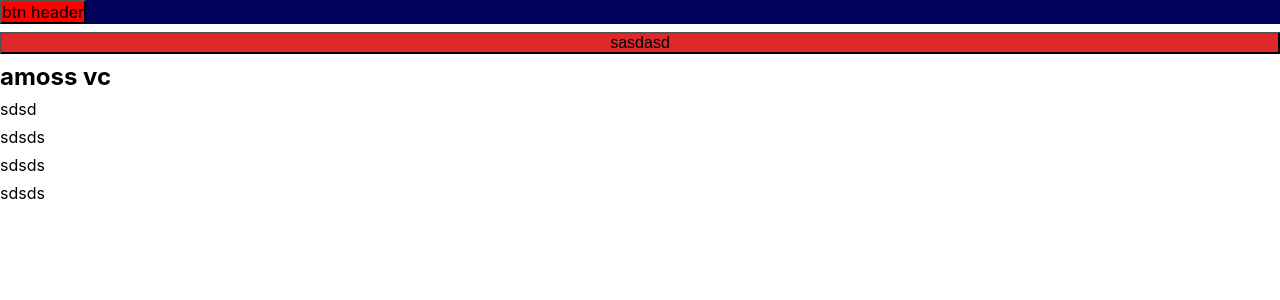
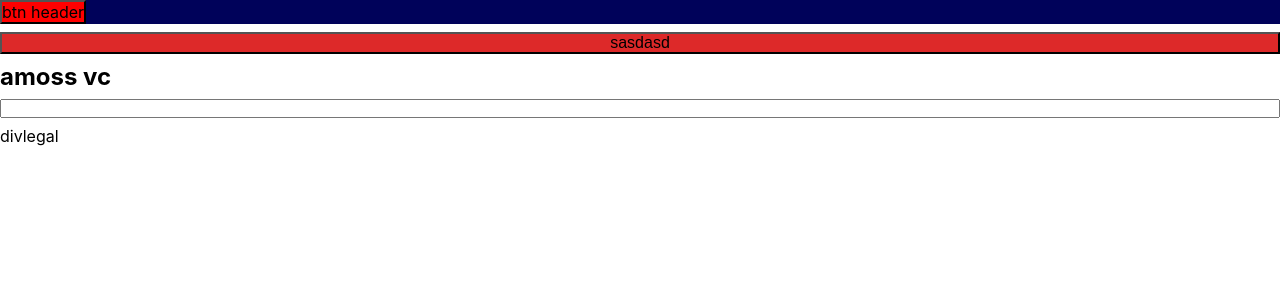
Before and after one commit to TonyzCataldo/Fork-, a React (Vite) app: page / in a window 1280 px wide. Shown: the top 300 px of the page. Built offline with nearby package versions, Linux system fonts and the light colour scheme.

Commit message:
div e input

```diff
--- a/src/App.tsx
+++ b/src/App.tsx
@@ -7,10 +7,8 @@ function App() {
       <Header />
       <Button crazy> sasdasd</Button>
       <h2>amoss vc</h2>
-      <p>sdsd</p>
-      <p>sdsds</p>
-      <p>sdsds</p>
-      <p>sdsds</p>
+      <input></input>
+      <div>divlegal</div>
     </S.Container>
   );
 }
```
